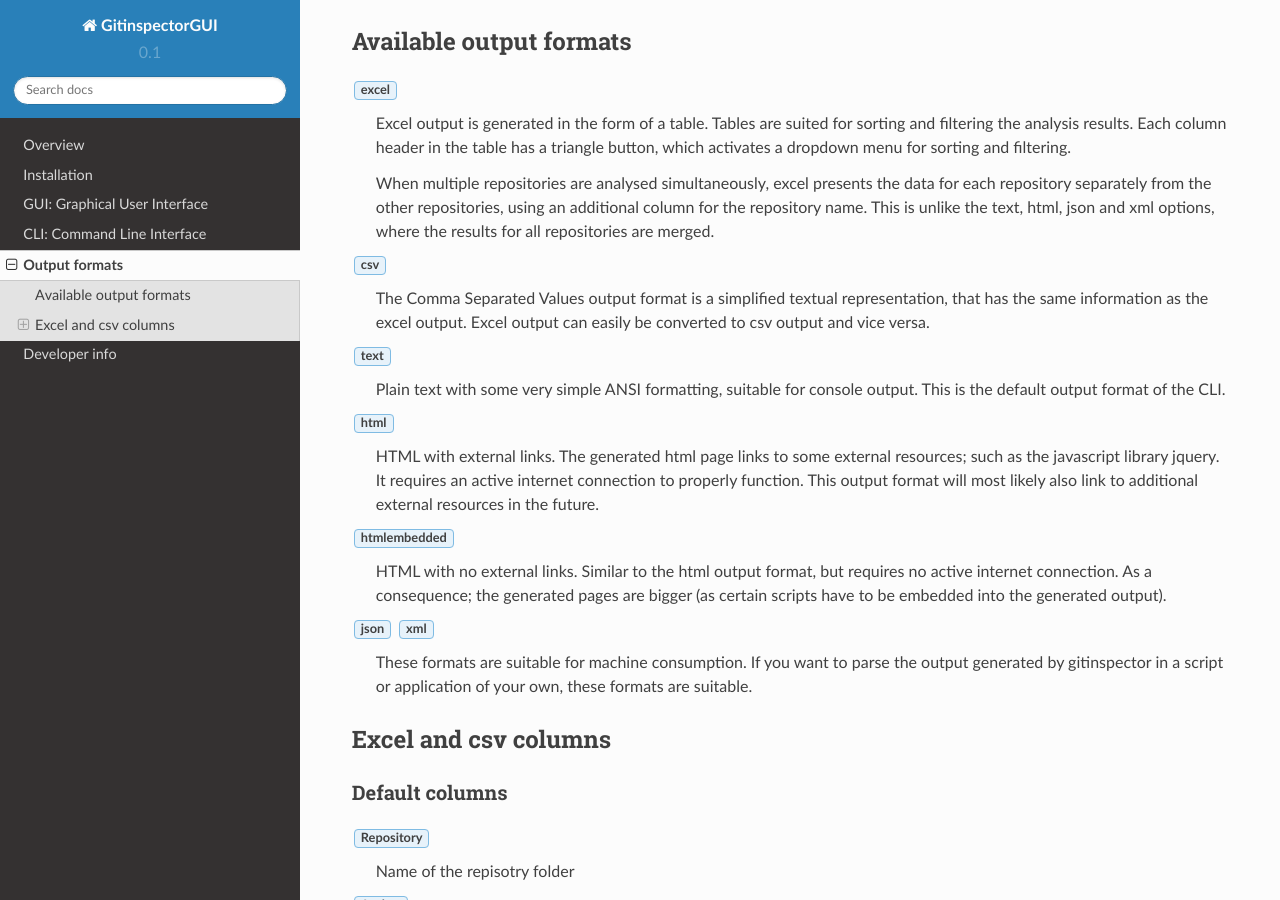
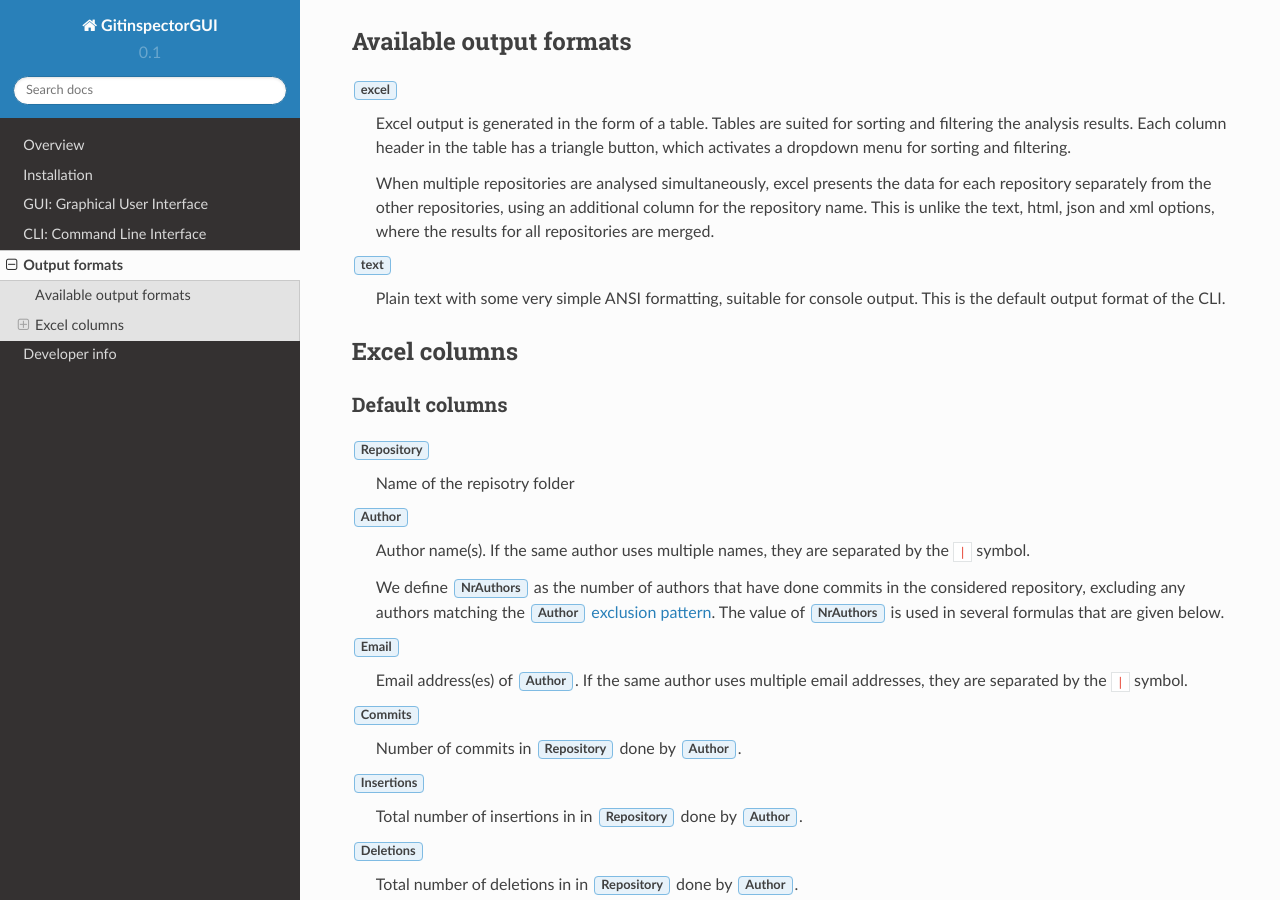
Before and after one commit to davbeek/gitinspectorgui-rtd, a Sphinx documentation site: the page built from docs/source/output-formats.rst, in a window 1280 px wide and 900 px high, scrolled down 207 px. Built offline with Sphinx 7.4.7 and the Read the Docs theme 2.0.0, drawn with Linux system fonts in a browser that asks for light colours.

Commit message:
Update output formats

```diff
--- a/docs/source/output-formats.rst
+++ b/docs/source/output-formats.rst
@@ -17,35 +17,13 @@ Available output formats
   additional column for the repository name. This is unlike the text, html, json
   and xml options, where the results for all repositories are merged.
 
-:guilabel:`csv`
-  The Comma Separated Values output format is a simplified textual
-  representation, that has the same information as the excel output. Excel
-  output can easily be converted to csv output and vice versa.
-
 :guilabel:`text`
 	Plain text with some very simple ANSI formatting, suitable for console output.
 	This is the default output format of the CLI.
 
-:guilabel:`html`
-	HTML with external links. The generated html page links to some external
-	resources; such as the javascript library jquery. It requires an active
-	internet connection to properly function. This output format will most likely
-	also link to additional external resources in the future.
 
-:guilabel:`htmlembedded`
-	HTML with no external links. Similar to the html output format, but requires
-	no active internet connection. As a consequence; the generated pages are
-	bigger (as certain scripts have to be embedded into the generated output).
-
-:guilabel:`json` :guilabel:`xml`
-	These formats are suitable for machine consumption. If you want to parse the
-	output generated by gitinspector in a script or application of your own, these
-	formats are suitable.
-
-
-
-Excel and csv columns
----------------------
+Excel columns
+-------------
 
 Default columns
 ^^^^^^^^^^^^^^^
```
